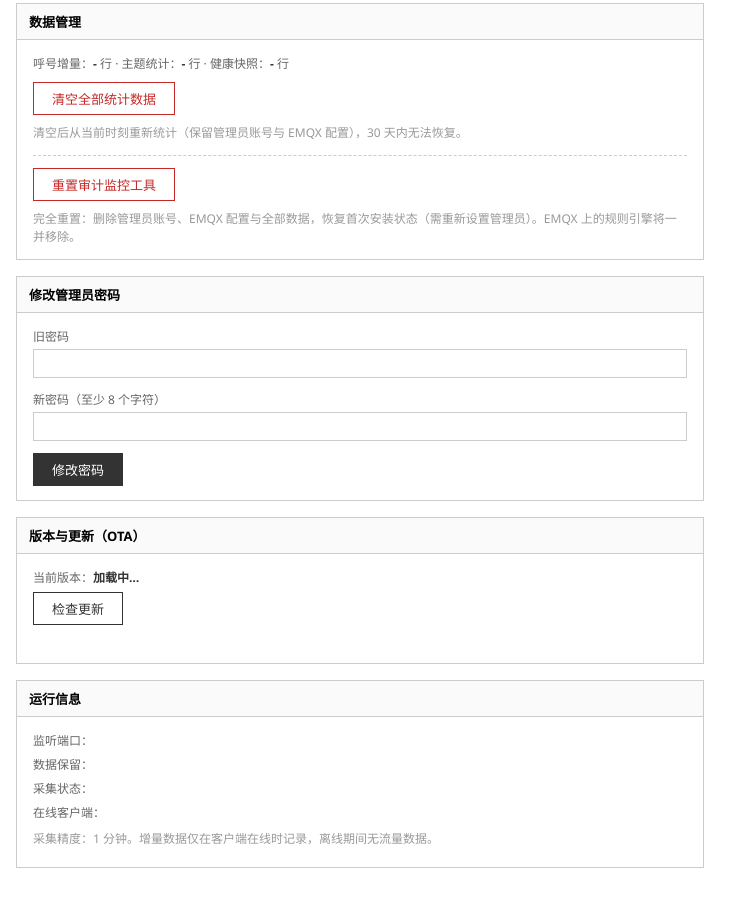
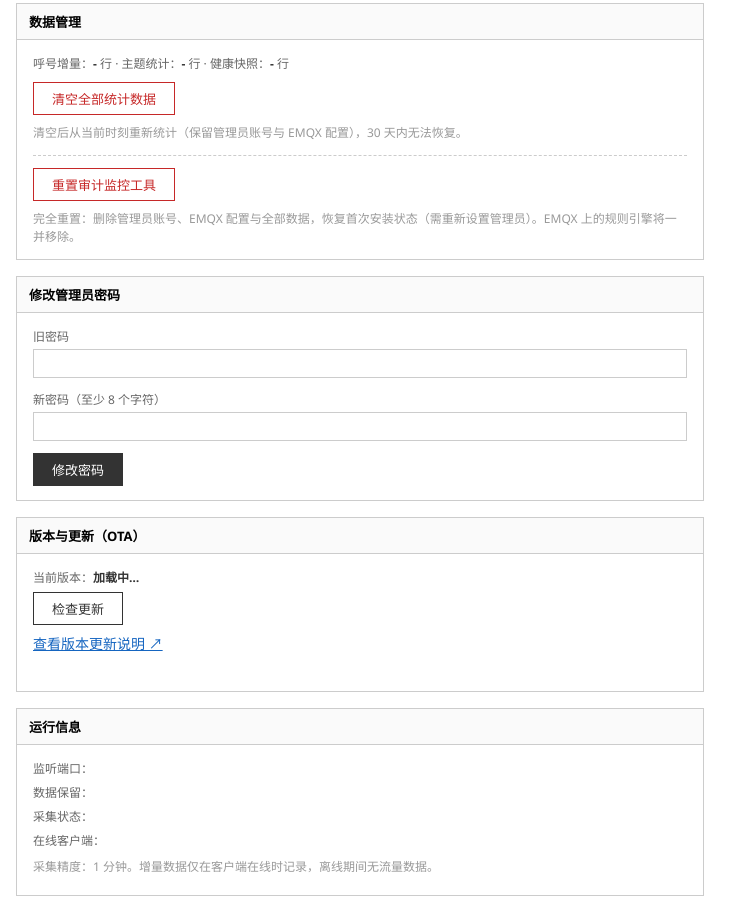
Before and after one commit to BG5ESN/fmo-audit-service, a plain HTML site: page wwwroot/settings.html in a window 1280 px wide. Shown: the part 1389-2299 px from the top of the page, without its empty margins (0-751 px from the left). Before the commit the page ends 2277 px from the top, so only its background shows below. Drawn offline with Linux system fonts and the light colour scheme.

Commit message:
UI: 版本与更新(OTA)页增加「查看版本更新说明」链接(跳转 GitHub Releases); .gitignore 忽略 fas.json 生成产物

```diff
--- a/wwwroot/settings.html
+++ b/wwwroot/settings.html
@@ -170,6 +170,9 @@
         <button class="btn btn-primary" id="up-apply" style="display:none">立即更新</button>
         <span id="up-msg" class="form-msg" style="margin:0"></span>
       </div>
+      <div style="margin-top:8px">
+        <a href="https://github.com/BG5ESN/fmo-audit-service/releases" target="_blank" rel="noopener">查看版本更新说明 ↗</a>
+      </div>
       <div class="form-msg" id="up-progress" style="margin-top:8px;font-size:12px;color:#666"></div>
     </div>
   </div>
```
Also changed, not shown: 1 other file.
